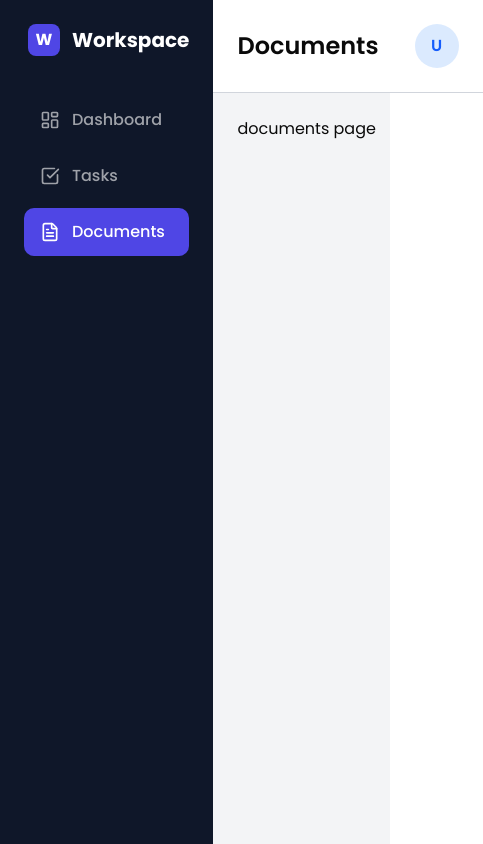
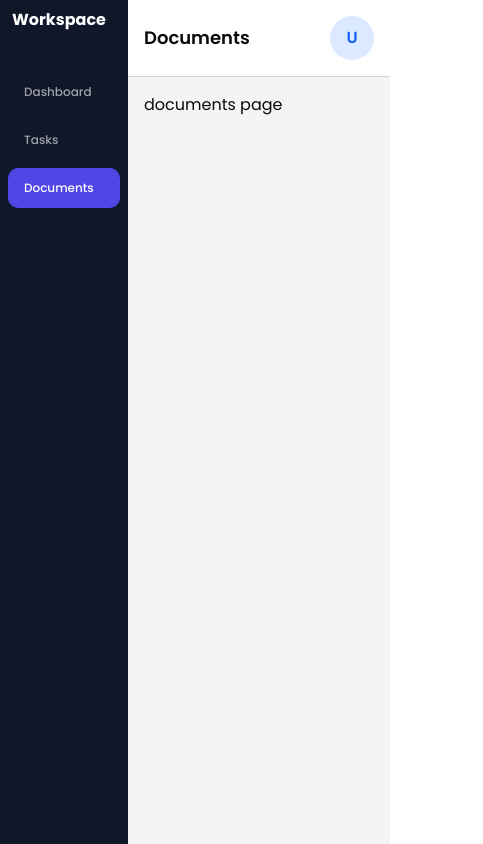
Before and after one commit to abhishekYad99/practiceRepo, a Next.js app in the folder frontend/: page /dashboard/documents in a window 390 px wide. Shown: the whole page, 483 px wide, since content can reach past the window. Built offline with nearby package versions, Linux system fonts and the light colour scheme.

Commit message:
fixed responsive

```diff
--- a/frontend/src/app/dashboard/layout.jsx
+++ b/frontend/src/app/dashboard/layout.jsx
@@ -10,11 +10,11 @@ export default function DashboardLayout({ children }) {
 
       <Sidebar />
 
-      <div className="flex flex-1 flex-col">
+      <div className="flex flex-1 flex-col overflow-hidden">
 
         <Header />
 
-        <main className="p-6">
+        <main className="p-4 md:p-6">
           {children}
         </main>
 
--- a/frontend/src/components/dashboard/Header.jsx
+++ b/frontend/src/components/dashboard/Header.jsx
@@ -66,18 +66,26 @@ export default function Header() {
 
   return (
     <>
-      <header className="flex items-center justify-between border-b border-gray-300 bg-white p-6">
-        <h1 className="text-2xl font-semibold">{title}</h1>
+      <header className="flex items-center justify-between border-b border-gray-300 bg-white p-4 md:p-6">
+        <h1 className="text-lg md:text-2xl font-semibold">{title}</h1>
 
         <div className="flex items-center gap-4">
           <div className="mr-5">
             {pathname === "/dashboard/tasks" && (
-              <button
+           <>
+                 <button
                 onClick={openAddTask}
-                className={`rounded-lg bg-[#4f46e5] ${tasks.length === 0 ? "hidden" : "block"} transition hover:bg-[#0e0796] px-4 py-3 cursor-pointer text-white`}
+                className={`rounded-lg bg-[#4f46e5] ${tasks.length === 0 ? "hidden" : "block"} transition hover:bg-[#0e0796] hidden sm:block px-4 py-3 cursor-pointer text-white`}
               >
                 + Add Task
               </button>
+               <button
+                onClick={openAddTask}
+                className={`rounded-full bg-[#4f46e5] ${tasks.length === 0 ? "hidden" : "block"} transition hover:bg-[#0e0796] bottom-5 right-5 z-40 shadow-lg fixed h-12 w-12 sm:hidden px-4 py-3 cursor-pointer text-white`}
+              >
+                +
+              </button>
+           </>
             )}
           </div>
 
--- a/frontend/src/components/dashboard/Search.jsx
+++ b/frontend/src/components/dashboard/Search.jsx
@@ -10,8 +10,8 @@ function Search({
   setPriority,
 }) {
   return (
-    <div className="w-[100%] flex gap-4">
-      <div className="w-[80%] h-12 cursor-pointer rounded-md border border-gray-300 bg-white p-3 focus-within:border-blue-500">
+    <div className="w-[100%] flex flex-col gap-3 xl:flex-row">
+      <div className="w-full xl:w-[80%] h-12 cursor-pointer rounded-md border border-gray-300 bg-white p-3 focus-within:border-blue-500">
         <input
           onChange={(e) => setSearch(e.target.value)}
           value={serach}
@@ -20,7 +20,7 @@ function Search({
           placeholder=" ⌕    Search tasks..."
         />
       </div>
-      <div className="w-[40%] flex gap-2">
+      <div className="w-full xl:w-[40%] flex gap-2">
         <div className="relative w-full">
           <ChevronDown
             size={20}
--- a/frontend/src/components/dashboard/Sidebar.jsx
+++ b/frontend/src/components/dashboard/Sidebar.jsx
@@ -30,11 +30,11 @@ export default function Sidebar() {
   ];
 
   return (
-    <aside className="w-84 bg-[#0f1729] p-6 text-white flex flex-col gap-10">
+    <aside className="w-32 sm:w-40 md:w-58 lg:w-84 bg-[#0f1729] p-2 sm:p-6 text-white flex flex-col gap-10">
 
       <div className="flex items-center gap-3 ml-1">
-          <h1 className="bg-[#4f46e5] w-8 h-8 flex justify-center items-center rounded-md font-bold">W</h1>
-         <h2 className="text-xl font-bold">Workspace</h2>
+          <h1 className="bg-[#4f46e5] w-8 h-8 hidden md:flex justify-center items-center rounded-md font-bold">W</h1>
+         <h2 className="text-base sm:text-xl font-bold">Workspace</h2>
       </div>
 
       <nav className="space-y-2">
@@ -54,9 +54,9 @@ export default function Sidebar() {
                     : "text-white/60 hover:bg-gray-700 hover:text-white"
                 }`}
             >
-              <Icon size={20} />
+              <Icon size={20} className="hidden md:block" />
 
-              <span className="font-medium">
+              <span className="font-medium text-xs md:text-base">
                 {item.title}
               </span>
             </Link>
--- a/frontend/src/components/dashboard/Tasks.jsx
+++ b/frontend/src/components/dashboard/Tasks.jsx
@@ -11,7 +11,6 @@ import Loading from "./Loading";
 import NoTask from "./NoTask";
 import Error from "./Error";
 export default function TaskTable() {
-
   const [serach, setSearch] = useState("");
   const [statusFillter, setStatusFillter] = useState("All statuses");
   const [priorityFilter, setPriorityFilter] = useState("All priorties");
@@ -20,23 +19,18 @@ export default function TaskTable() {
   const [selectedTaskId, setSelectedTaskId] = useState(null);
   const [loadingDelete, setLoadingDelete] = useState(false);
 
+  const { openEditTask, openAddTask } = useTask();
 
-  const { openEditTask,openAddTask} = useTask();
-
-  const {tasks,fetchtask,removeTask,loading,error} = useTaskStore()
+  const { tasks, fetchtask, removeTask, loading, error } = useTaskStore();
 
   // console.log(tasks,"tasks store rohit")
 
   // console.log(loading,"loading..............")
   // console.log(error,"error...")
 
-
   useEffect(() => {
-
-   fetchtask()
-
+    fetchtask();
   }, []);
-
 
   const handleDelete = async () => {
     try {
@@ -47,7 +41,6 @@ export default function TaskTable() {
 
       setDeleteOpen(false);
       setSelectedTaskId(null);
-
     } catch (error) {
       // console.log(error);
       console.log("delete Error:", error);
@@ -101,27 +94,17 @@ export default function TaskTable() {
     return matchsearch && matchStatus && matchPriority;
   });
 
+  if (loading) {
+    return <Loading />;
+  }
 
-    if(loading){
-      return <Loading/>
-    }
+  if (error) {
+    return <Error onRetry={fetchtask} />;
+  }
 
-    if(error){
-      return (
-        <Error
-         onRetry={fetchtask}
-        />
-      )
-    }
-
-    if(tasks.length === 0){
-      return(
-         <NoTask
-         onAddTask={openAddTask}
-         />
-      )
-    }
-
+  if (tasks.length === 0) {
+    return <NoTask onAddTask={openAddTask} />;
+  }
 
   return (
     <div className="flex flex-col gap-8">
@@ -135,8 +118,8 @@ export default function TaskTable() {
           setPriority={setPriorityFilter}
         />
       </div>
-      <div className="overflow-hidden rounded-xl border border-gray-300 bg-white shadow-sm">
-        <table className="w-full">
+      <div className="overflow-x-auto overflow-y-auto max-h-[60vh] rounded-xl border border-gray-300 bg-white shadow-sm">
+        <table className="w-full min-w-[1100px]">
           <thead className="border-b border-gray-300 bg-gray-50 text-sm text-gray-500">
             <tr>
               <th className="px-5 py-4 text-left font-medium">TITLE</th>
@@ -156,27 +139,29 @@ export default function TaskTable() {
                   className="border-b border-gray-300 bg-white last:border-none"
                 >
                   {/* Title */}
-                  <td className="px-5 py-5 font-medium text-gray-900">
+                  <td className="px-3 md:px-5 py-4 md:py-5 text-sm lg:text-base font-medium text-gray-900">
                     {task.title}
                   </td>
 
                   {/* Assigned User */}
                   <td className="px-5 py-5">
                     <div className="flex items-center gap-3">
-                      <div className="flex h-8 w-8 items-center justify-center rounded-full bg-indigo-100 text-xs font-semibold text-indigo-600">
+                      <div className="flex h-7 w-7 md:h-8 md:w-8 items-center justify-center rounded-full bg-indigo-100 text-[10px] md:text-xs font-semibold text-indigo-600">
                         {task.assignedTo?.name
                           ? task.assignedTo.name.substring(0, 2).toUpperCase()
                           : "--"}
                       </div>
 
-                      <span>{task.assignedTo?.name || "Unassigned"}</span>
+                      <span className="text-xs md:text-sm">
+                        {task.assignedTo?.name || "Unassigned"}
+                      </span>
                     </div>
                   </td>
 
                   {/* Priority */}
                   <td className="px-5 py-5">
                     <span
-                      className={`rounded-full px-4 py-1 text-sm font-medium ${
+                      className={`inline-flex items-center rounded-full px-2 md:px-4 py-1 text-xs md:text-sm font-medium whitespace-nowrap ${
                         priorityClasses[task.priority] ||
                         "bg-gray-100 text-gray-600"
                       }`}
@@ -188,7 +173,7 @@ export default function TaskTable() {
                   {/* Status */}
                   <td className="px-5 py-5">
                     <span
-                      className={`rounded-full px-4 py-1 text-sm font-medium ${
+                      className={`inline-flex items-center rounded-full px-2 md:px-4 py-1 text-xs md:text-sm font-medium whitespace-nowrap ${
                         statusClasses[task.status] ||
                         "bg-gray-100 text-gray-600"
                       }`}
@@ -209,9 +194,9 @@ export default function TaskTable() {
                   </td> */}
 
                   <td
-                    className={`px-5 py-5 ${
+                    className={`px-3 md:px-5 py-4 md:py-5 text-xs md:text-sm ${
                       isToday(task.dueDate)
-                        ? "font-medium text-base text-red-600"
+                        ? "font-medium text-red-600"
                         : "text-gray-900"
                     }`}
                   >
@@ -226,8 +211,8 @@ export default function TaskTable() {
 
                   {/* Actions */}
                   <td className="px-5 py-5">
-                    <div className="flex items-center justify-center gap-2">
-                      <select className="rounded-md border bg-white cursor-pointer border-gray-300 px-3 py-2 text-sm outline-none">
+                    <div className="flex items-center justify-center gap-1 md:gap-2">
+                      <select className="rounded-md border border-gray-300 px-2 md:px-3 py-2 text-xs md:text-sm">
                         <option>Pending</option>
                         <option>In Progress</option>
                         <option>Completed</option>
@@ -235,7 +220,7 @@ export default function TaskTable() {
 
                       <button
                         onClick={() => openEditTask(task)}
-                        className="rounded-md border px-3 py-3 bg-white cursor-pointer hover:bg-[#4f46e5]/50 animation border-gray-300"
+                        className="rounded-md border p-2 md:px-3 md:py-3 bg-white cursor-pointer hover:bg-[#4f46e5]/50 animation border-gray-300"
                       >
                         <Pencil size={15} />
                       </button>
@@ -245,7 +230,7 @@ export default function TaskTable() {
                           setSelectedTaskId(task.id);
                           setDeleteOpen(true);
                         }}
-                        className="rounded-md border px-3 py-3 bg-white cursor-pointer hover:bg-red-400 animation border-gray-300"
+                        className="rounded-md border p-2 md:px-3 md:py-3 bg-white cursor-pointer hover:bg-red-400 animation border-gray-300"
                       >
                         <Trash2 size={15} />
                       </button>
```
Also changed, not shown: frontend/src/components/dashboard/Taskpopu.jsx (+4 -4 lines).
